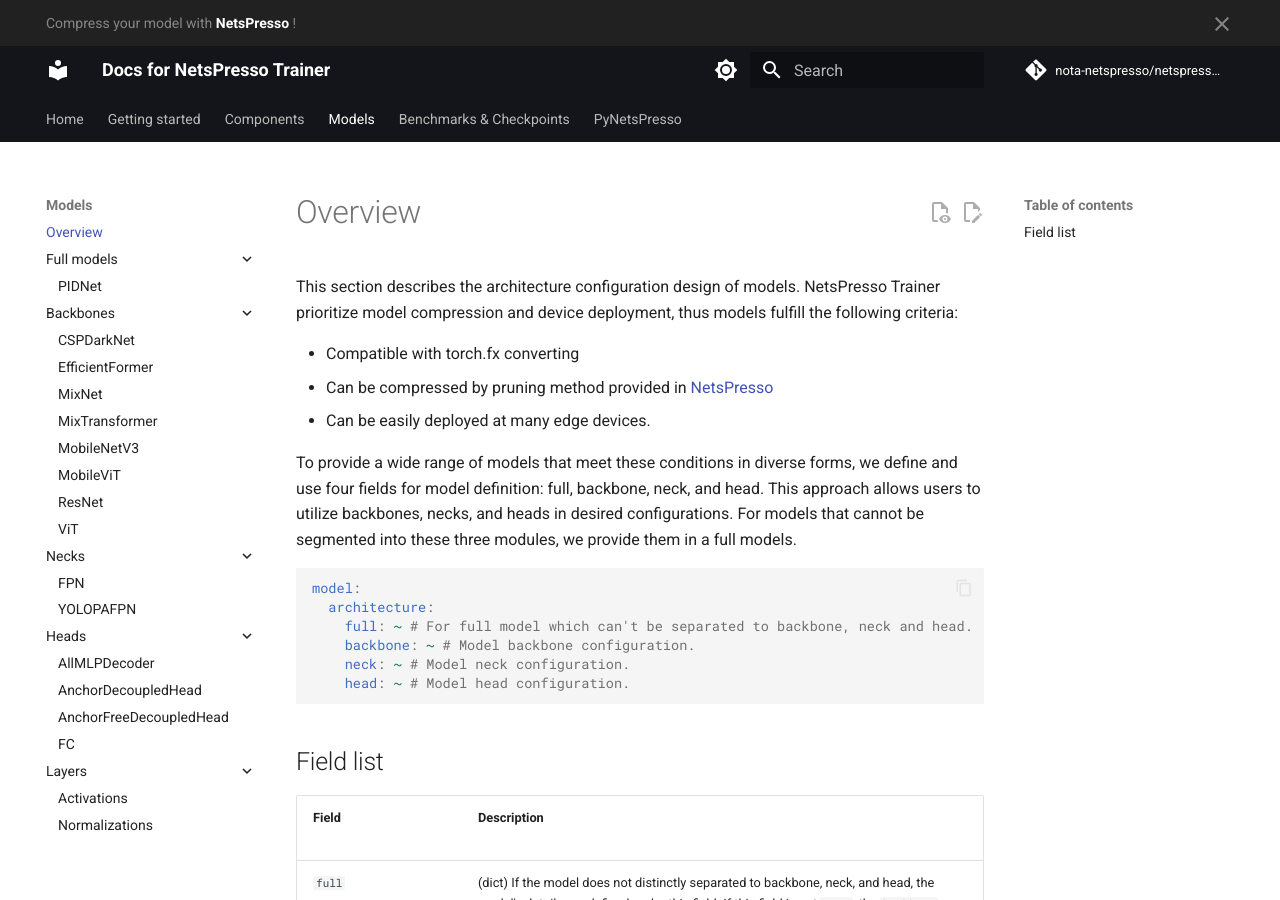
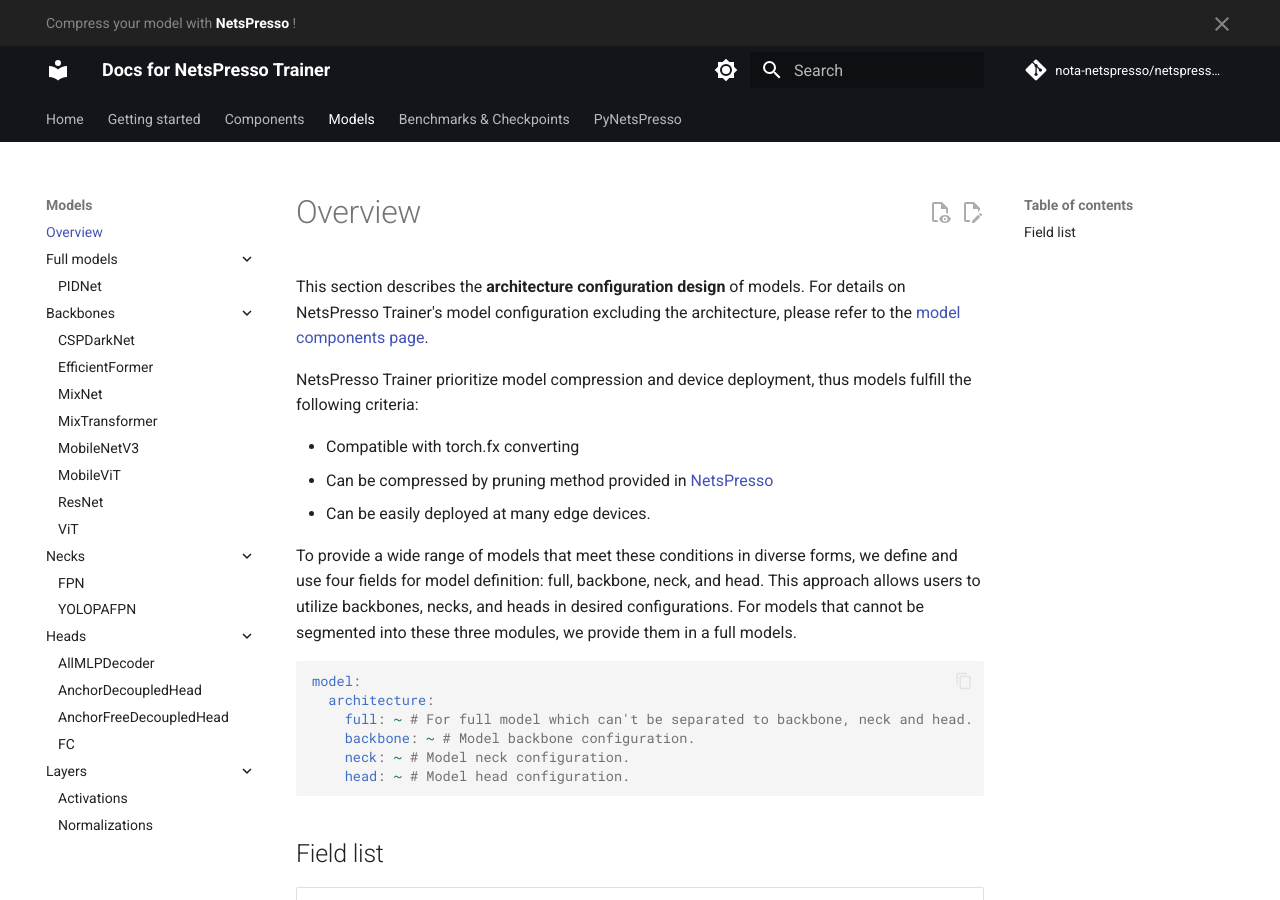
Before and after one commit to Nota-NetsPresso/netspresso-trainer, an MkDocs documentation site: the page built from docs/models/overview.md, in a window 1280 px wide and 900 px high. Built offline with MkDocs 1.6.1 and Material for MkDocs 9.7.7, drawn with Linux system fonts in a browser that asks for light colours; comment, search, counter and statistics services are not loaded.

Commit message:
Update model overview page

```diff
--- a/docs/models/overview.md
+++ b/docs/models/overview.md
@@ -1,6 +1,8 @@
 # Overview
 
-This section describes the architecture configuration design of models. NetsPresso Trainer prioritize model compression and device deployment, thus models fulfill the following criteria:
+This section describes the **architecture configuration design** of models. For details on NetsPresso Trainer's model configuration excluding the architecture, please refer to the [model components page](../components/model/overview.md).
+
+NetsPresso Trainer prioritize model compression and device deployment, thus models fulfill the following criteria:
 
 - Compatible with torch.fx converting
 - Can be compressed by pruning method provided in [NetsPresso](https://netspresso.ai)
```
